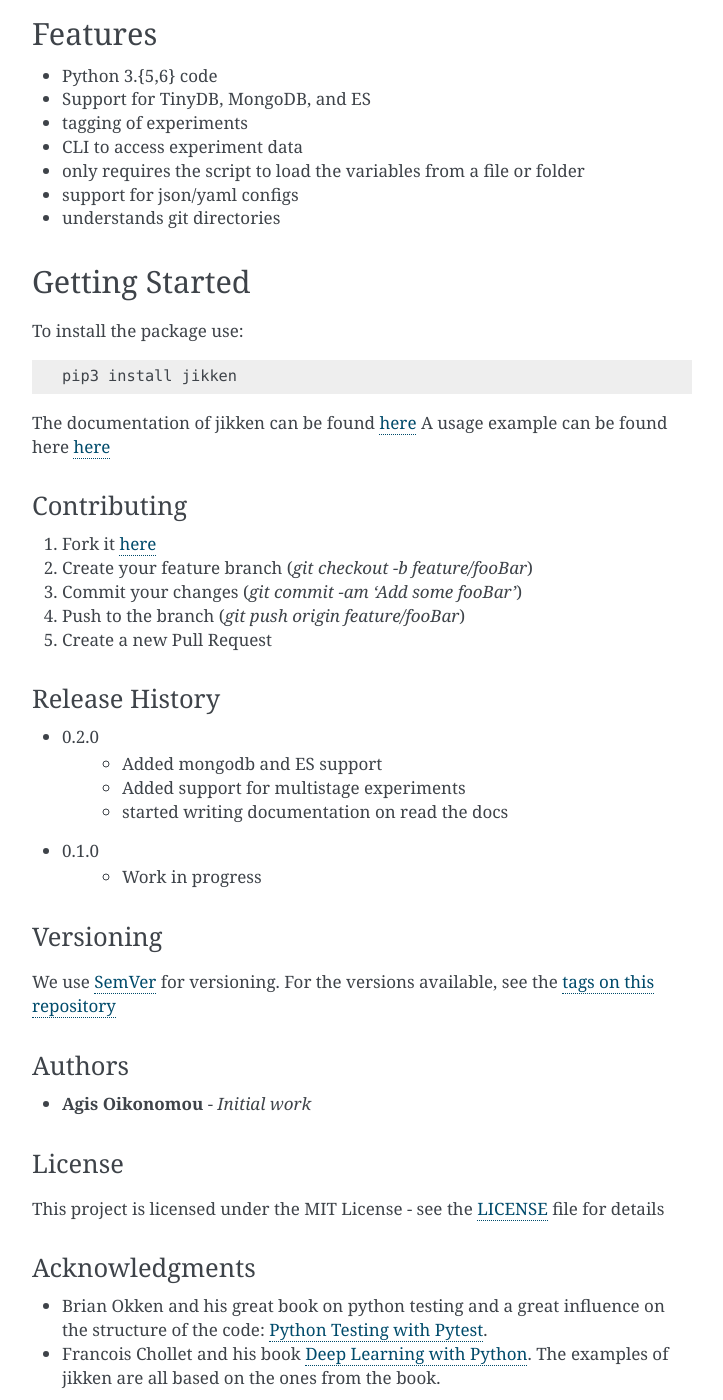
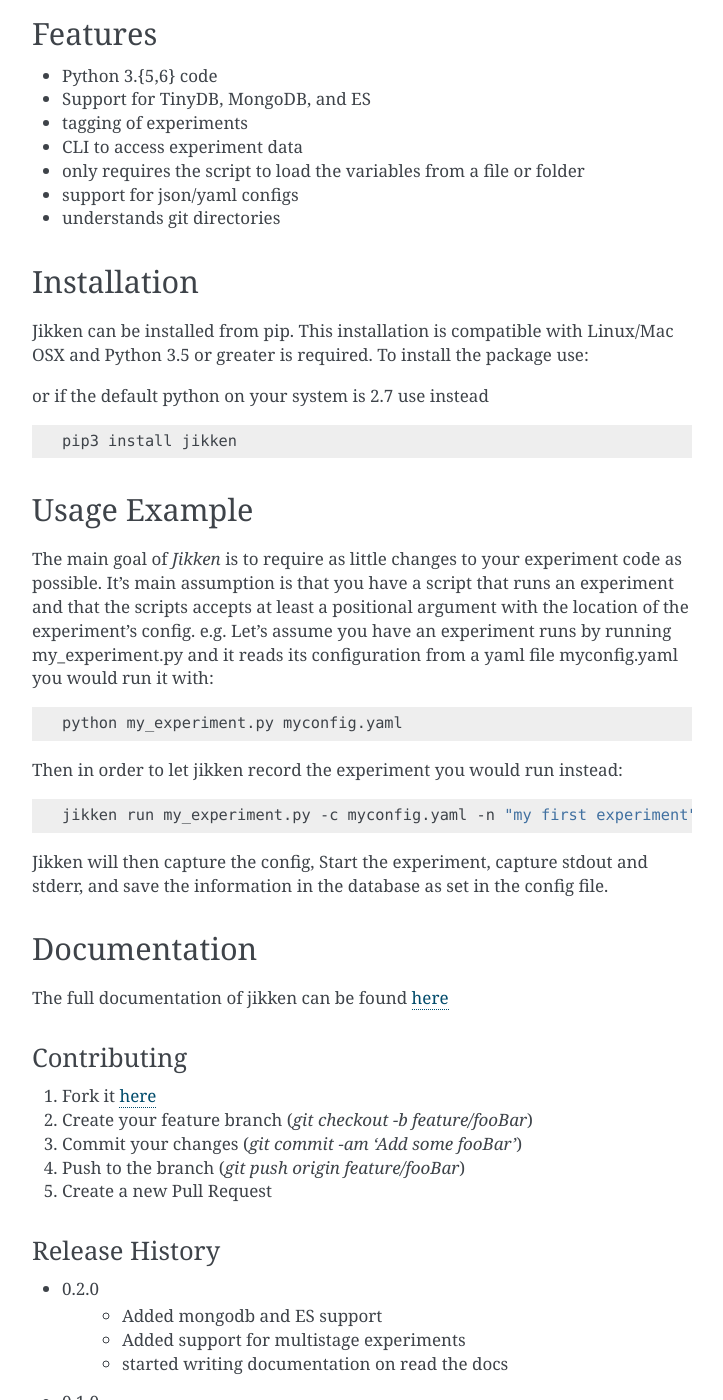
Before and after one commit to outcastofmusic/jikken, a Sphinx documentation site: the page built from docs/index.rst, in a window 1280 px wide and 1400 px high, scrolled down 343 px. Shown: the whole window, without its empty margins (388-1111 px from the left). Built offline with Sphinx 7.4.7, drawn with Linux system fonts in a browser that asks for light colours.

Commit message:
refactored readme and documentation

```diff
--- a/README.rst
+++ b/README.rst
@@ -28,17 +28,47 @@
 - support for json/yaml configs
 - understands git directories
 
-Getting Started
+Installation
 ###############
 
-To install the package use:
+Jikken can be installed from pip. This installation is compatible with Linux/Mac OSX and Python 3.5 or greater is required. To install the package use:
+
+
+.. cod-block::bash
+
+    pip install jikken
+
+or if the default python on your system is 2.7 use instead
 
 .. code-block:: bash
 
     pip3 install jikken
 
-The documentation of jikken can be found  `here <http://jikken.readthedocs.io/en/latest/>`_
-A usage example can be found here `here <http://jikken.readthedocs.io/en/latest/usage.html#usage-example>`_
+
+Usage Example
+#############
+
+The main goal of *Jikken* is to require as little changes to your experiment code as possible. It's main assumption is that you have a script that runs an experiment and that
+the scripts accepts at least a positional argument with the location of the experiment's config.
+e.g. Let's assume you have an experiment runs by running my_experiment.py and it reads its configuration from a yaml file myconfig.yaml you would run it with:
+
+.. code-block:: bash
+
+    python my_experiment.py myconfig.yaml
+
+Then in order to let jikken record the experiment you would run instead:
+
+.. code-block:: bash
+
+    jikken run my_experiment.py -c myconfig.yaml -n "my first experiment"
+
+Jikken will then capture the config, Start the experiment, capture stdout and stderr, and save the information in the database as set in the config file.
+
+
+Documentation
+#############
+
+The full documentation of jikken can be found  `here <http://jikken.readthedocs.io/en/latest/>`_
 
 Contributing
 ------------
```
Also changed, not shown: docs/usage.rst (+0 -20 lines).
